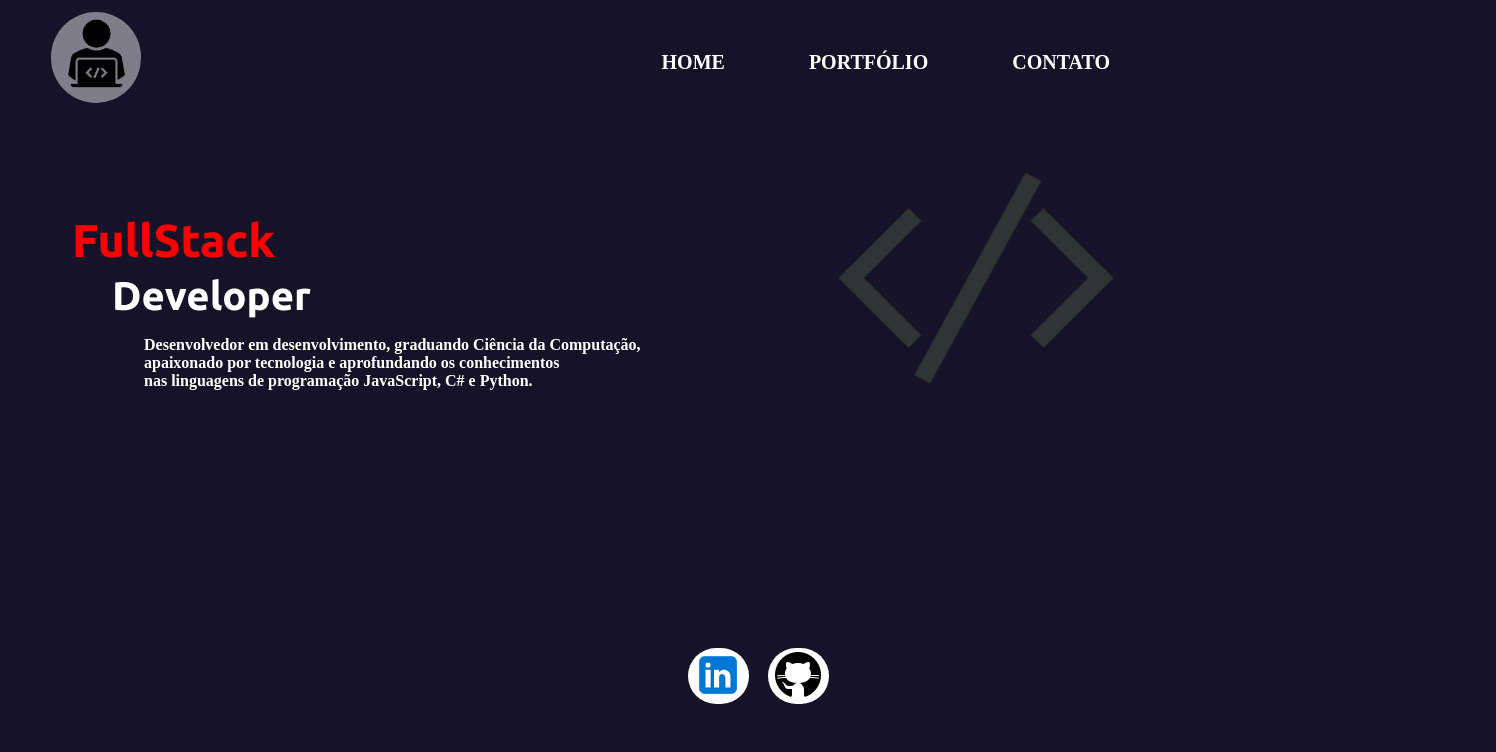
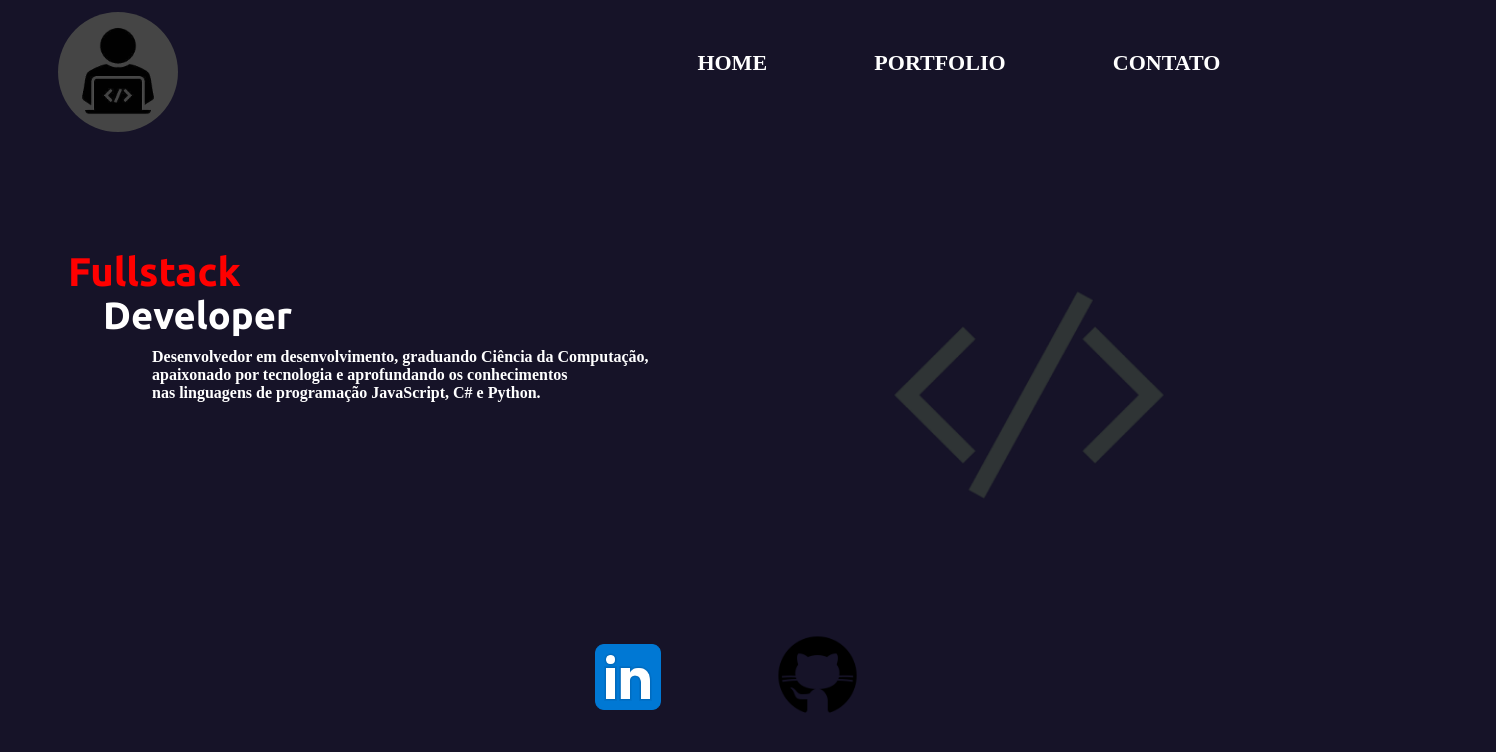
Before and after one commit to Natanael-Juliao/Portfolio, a plain HTML site: page home.html in a window 1280 px wide. Shown: the whole page, 1496 px wide, since content can reach past the window. Drawn offline with Linux system fonts and the light colour scheme.

Commit message:
Reajuste Home e CSS

```diff
--- a/index.html
+++ b/home.html
@@ -7,7 +7,7 @@
     <title>Portfólio Natanael</title>
     <link rel="shortcut icon" type="imagex/png" href="img/icone.ico">
 
-    <link rel="stylesheet" href="style.css">
+    <link rel="stylesheet" href="stylesheet.css">
     <link rel="preconnect" href="https://fonts.googleapis.com">
     <link rel="preconnect" href="https://fonts.gstatic.com" crossorigin>
     <link href="https://fonts.googleapis.com/css2?family=Roboto+Mono:ital,wght@0,100..700;1,100..700&display=swap"
@@ -23,52 +23,40 @@
 
 <body>
     <header>
-        <div>
-            <h1 class="logo_programador"></h1>
-            <h1 class="cabecalho"></h1>
-            <img class="img_nav" src="/img/img_programador-removebg-preview.png" alt="">
-
-            <nav>
-                <ul>
-                    <li><a href="index.html">Home</a></li>
-                    <li><a href="index.html">Portfólio</a></li>
-                    <li><a href="contato.html">Contato</a></li>
-                </ul>
-            </nav>
-        </div>
+        <nav>
+            <h1><a id="imagem-cabecalho" href="home.html"><img class="imagem-cabecalho"
+                        src="img/img_programador-removebg-preview.png" alt="Sombra de programdor"></a></h1>
+            <ul>
+                <li><a href="home.html">Home</a></li>
+                <li><a href="portfolio.html">portfolio</a></li>
+                <li><a href="contato.html">Contato</a></li>
+            </ul>
+        </nav>
     </header>
     <section>
-        <div class="caixa_secao">
-            <h1>FullStack</h1>
-        </div>
-        <div class="caixa_secao2">
-            <h1 class="texto_secao2">Developer</h1>
+        <div>
+            <h1>Fullstack</h1>
+            <h2>Developer</h2>
             <h3>Desenvolvedor em desenvolvimento, graduando Ciência da Computação,</br>
                 apaixonado por tecnologia e aprofundando os conhecimentos</br>
             nas linguagens de programação JavaScript, C# e Python.</h3>
+        </div>
 
-            <img class="imagem_dev" src="img/image 1.png" alt="">
-        </div>
     </section>
-
-    <footer class="contato">
-        <ul class="midias">
+    <footer class="rodape">
+        <ul>
             <p>
-                <li><a href="https://br.linkedin.com/in/natanael-juliao?original_referer=https%3A%2F%2Fwww.bing.com%2F"><img
-                            src="img/icons8-linkedin-144.png" alt="" width="50px"></a></li>
+                <li><a href="https://br.linkedin.com/in/natanael-juliao?original_referer=https%3A%2F%2Fwww.bing.com%2F" target="_blank">
+                    <img id="linkedin" src="img/icons8-linkedin-144.png" alt="Logo LinkedIn">
+                </a></li>
+            </p>
+            <p>
+                <li><a href="https://github.com/Natanael-Juliao" target="_blank"><img src="img/icons8-github-100.png" alt="Logo Github"></a></li>
             </p>
         </ul>
-        <ul class="midias1">
-            <p>
-                <li><a href="https://github.com/Natanael-Juliao"><img src="img/icons8-github-100.png" alt=""
-                            width="50px"></a></li>
-            </p>
-        </ul>
-
 
     </footer>
 
 </body>
 
-
 </html>
--- /dev/null
+++ b/stylesheet.css
@@ -0,0 +1,144 @@
+/* CSS - Home*/
+
+body{
+    background: rgb(22, 19, 40);
+    width: 97%;
+    height: 44.5em;
+    background-image: url(img/image\ 1.png);
+    background-repeat: no-repeat;
+    background-position: 55.5em 16em;
+    background-size: 22%;
+}
+
+/* Menu Header*/
+
+header{
+    height: 8em;
+    width: 100%;
+}
+
+header nav{
+    height: 8em;
+    width: 100%;
+    display: flex;
+}
+
+.container-cabecalho{
+    width: 100%;
+    height: 5em;
+}
+
+header h1{
+    border-radius: 180px;
+    background: #454545;
+    width: 5em;
+    height: 5em;
+    margin: 4px 0 4px 4%;
+}
+
+#imagem-cabecalho{
+    margin: 0 1% 0 0;
+}
+
+.imagem-cabecalho{
+    width: 90%;
+    margin: 0 0 0 6px;
+}
+
+header ul{
+    width: 48%;
+    display: inline-flex;
+    margin: 1% 0 1% 30%;
+    height: 6em;
+}
+
+header ul li{
+    margin: 5% 0 5% 18%;
+    list-style-type: none;
+    font-size: 22px;
+    text-transform: uppercase;
+}
+
+header ul li a{
+    color: white;
+    text-decoration: none;
+    font-family: 'Roboto+Mono';
+    font-weight: bold;
+}
+
+header ul li a:hover {
+    color: white;
+    font-size: 24px;
+    transition: 1s;
+    font-weight: bold;
+    text-decoration: none;
+    color: orange;
+}
+
+/* Section*/
+
+section{
+    width: 100%;
+    height: 28em;
+}
+
+section div{
+    display: block;
+}
+
+section h1{
+    font-size: 40px;
+    color: red;
+    padding: 2em 0 0 1.5em ;
+    font-family: 'Ubuntu';
+    width: 90%;
+    height: 0.3em;
+}
+
+section h2{
+    font-size: 38px;
+    color: white;
+    padding: 0 0 0 2.5em ;
+    font-family: 'Ubuntu';
+    width: 90%;
+    height: 0.5em;
+}
+
+section h3{
+    font-size: 16px;
+    color: white;
+    padding: 0.2em 0 0 9em ;
+    font-family: 'Roboto+Mono';
+    width: 90%;
+    height: 0.4em;
+}
+
+/* Footer*/
+
+footer{
+    width: 100%;
+    height: 6.5em;
+}
+
+footer ul{
+    display: inline-flex;
+    width: 100%;
+}
+
+footer ul li{
+    list-style-type: none;
+    margin: 0 -22em 0 26em;
+}
+
+footer ul li a{
+    margin: 0 1em 0 75%;
+}
+
+footer ul li a img{
+    width: 73%;
+    margin: 0 0 0 0;
+}
+
+#linkedin{
+    width: 55%;
+}
```
Also changed, not shown: contato.html (+2 -2 lines), portfolio.html (+50 -1 lines).
